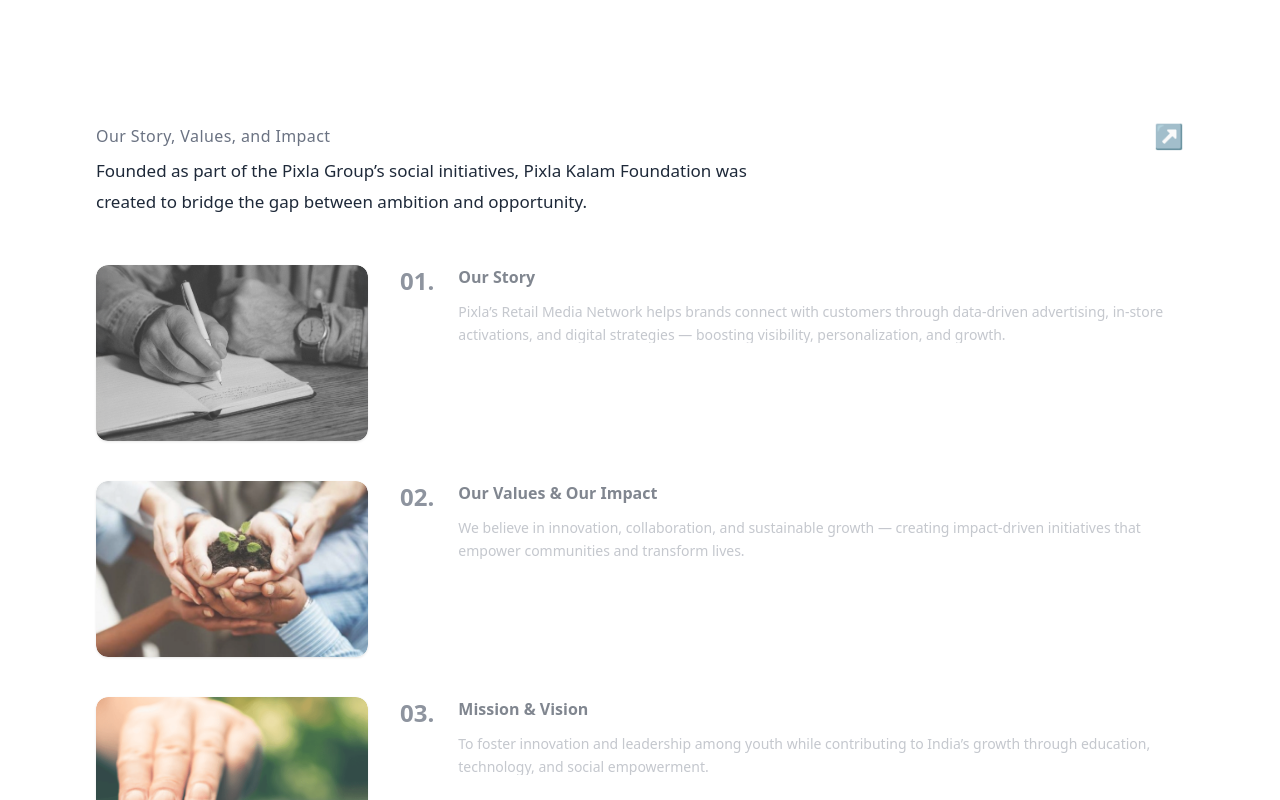
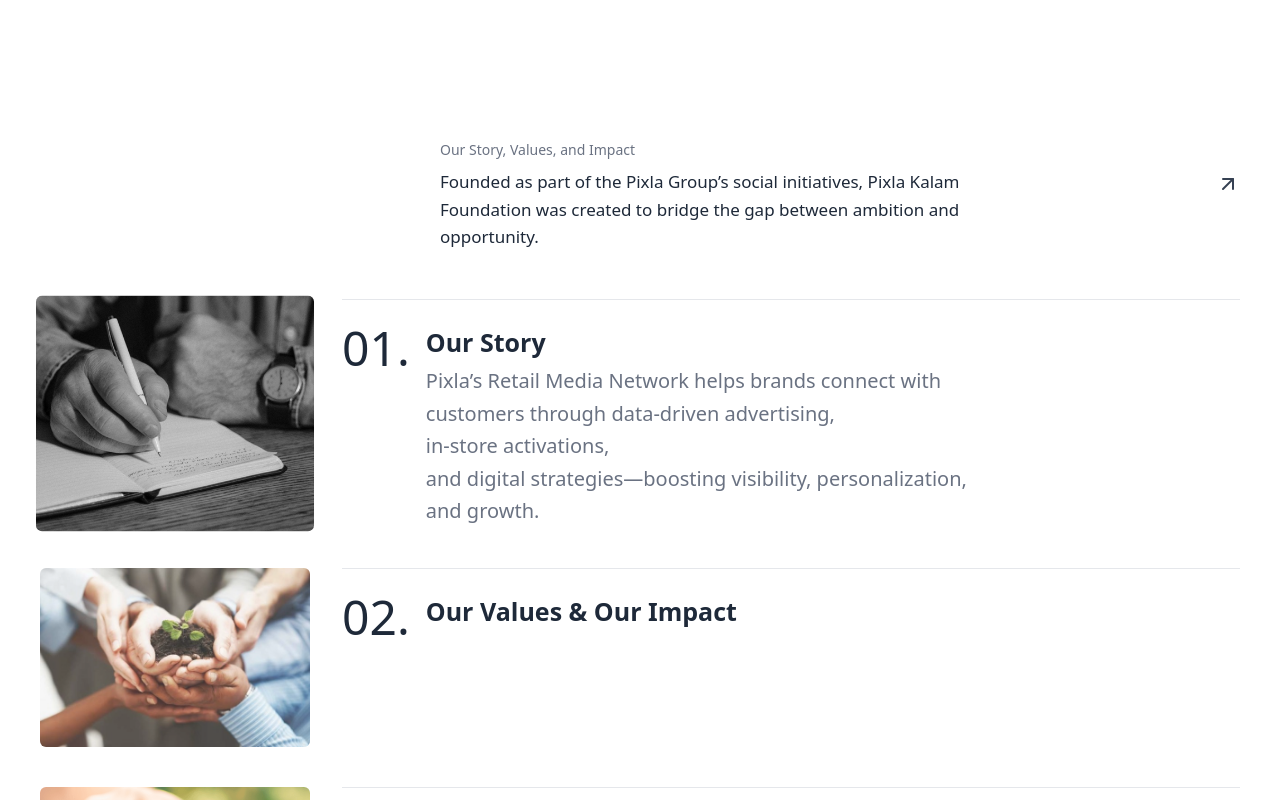
Before and after one commit to gayathri23-y/kalam_foundation, a React (Vite) app: page / in a window 1280 px wide. Shown: the part 1380-2180 px from the top of the page. Built offline with nearby package versions, Linux system fonts and the light colour scheme.

Commit message:
update h

```diff
--- a/package.json
+++ b/package.json
@@ -11,9 +11,11 @@
   },
   "dependencies": {
     "@tailwindcss/vite": "^4.1.16",
+    "framer-motion": "^12.23.24",
     "lucide-react": "^0.552.0",
     "react": "^19.1.1",
     "react-dom": "^19.1.1",
+    "react-icons": "^5.5.0",
     "react-router-dom": "^7.9.5",
     "tailwindcss": "^4.1.16"
   },
--- a/src/App.jsx
+++ b/src/App.jsx
@@ -1,21 +1,19 @@
-import {BrowserRouter as Router,Routes,Route} from 'react-router-dom'
-import React from 'react'
-import Header from "./Components/Header/Header"
-import Kalam from "./Pages/Kalam"
-
-
+import React from "react";
+import { BrowserRouter as Router, Routes, Route } from "react-router-dom";
+import Header from "./Components/Header/Header";
+import Footer from "./Components/Footer/Footer";
+import Kalam from "./Pages/Kalam";
 
 const App = () => {
   return (
-    <div>
-      <Router>
+    <Router>
       <Header />
       <Routes>
-       <Route path='/' element={<Kalam/>} />
-        </Routes>
-        </Router>
-    </div>
-  )
-}
+        <Route path="/" element={<Kalam />} />
+      </Routes>
+      <Footer />
+    </Router>
+  );
+};
 
-export default App
+export default App;
--- a/src/Components/Footer/Footer.jsx
+++ b/src/Components/Footer/Footer.jsx
@@ -1,7 +1,7 @@
 import React from 'react';
 import { BsArrowRight } from 'react-icons/bs';
 import { FiArrowUpRight } from 'react-icons/fi';
-import Footeri from "./../../../assets/Footer/Footer.png";
+import Footeri from "../../assets/Footer/Footer.png";
 
 const Footer = () => {
   const socialLinks = [
--- a/src/Components/Header/Footer/Footer.jsx
+++ /dev/null
@@ -1,115 +0,0 @@
-import React from 'react';
-import { BsArrowRight } from 'react-icons/bs';
-import { FiArrowUpRight } from 'react-icons/fi';
-import Footeri from "./../../../assets/Footer/Footer.png";
-
-const Footer = () => {
-  const socialLinks = [
-    { name: 'Facebook', href: '#' },
-    { name: 'Instagram', href: '#' },
-    { name: 'LinkedIn', href: '#' },
-    { name: 'Twitter/X', href: '#' },
-  ];
-
-  return (
-    <footer className="bg-black text-white font-sans">
-      <div className="container mx-auto px-28 py-16 md:py-24">
-
-        <h2 className="text-6xl md:text-8xl font-thin tracking-widest uppercase mb-12 md:mb-16">
-          Get in touch
-        </h2>
-
-        <div className="grid grid-cols-1 md:grid-cols-4 lg:grid-cols-4 gap-6 md:gap-10 ">
-
-          {/* Column 1: About - Adjusted max-width for paragraph */}
-          <div className="">
-            <h3 className="text-xl font-medium mb-4">Pixla Kalam Foundation</h3>
-            <p className="text-gray-400 text-lg leading-relaxed max-w-8xl"> {/* Added max-w-sm here */}
-              We'd love to hear from you! Whether you want to volunteer, partner, or support our initiatives, reach out to us through any of the following channels
-            </p>
-          </div>
-
-          {/* Column 2: Contact & Address (Combined into one column) */}
-          <div className="md:col-span-2 lg:col-span-2 flex flex-col gap-8 md:gap-10 ml-30">
-
-            {/* Contact Section */}
-            <div>
-              <h3 className="text-xl font-medium mb-4">CONTACT/</h3>
-              <a
-                href="mailto:contact@pixlakalamfoundation.org"
-                className="block text-md text-gray-400 hover:text-white hover:underline transition-colors"
-              >
-                contact@pixlakalamfoundation.org
-              </a>
-              <a
-                href="tel:+918778584566"
-                className="block text-md text-gray-400 hover:text-white hover:underline transition-colors mt-2"
-              >
-                +91 87785 84566
-              </a>
-            </div>
-
-            {/* Address Section (Now immediately below Contact) */}
-            <div>
-              <h3 className="text-xl font-medium mb-4">Address</h3>
-              <p className="text-md text-gray-400 leading-relaxed">
-                Opposite St. Joseph Polytechnic College, <br />
-                Soolamalai Village Bus Stop, <br />
-                Krishnagiri District, <br />
-                Tamil Nadu, 635108, India
-              </p>
-            </div>
-          </div>
-          {/* End of Combined Contact/Address Column */}
-
-          {/* Column 4 (or 3, depending on screen size): Image - Adjusted position */}
-          <div className="md:col-span-3 lg:col-span-1 flex justify-end -mt-8 md:-mt-40 ">
-            <img
-              src={Footeri}
-              alt="Hands stacked together"
-              className="w-[200px] h-[350px] object-cover"
-            />
-          </div>
-
-        </div> {/* End of Main Content Grid */}
-
-        {/* 3. Send Us a Message Button */}
-        <div className="mt-12 md:mt-16">
-          <button className="bg-white text-black py-3 px-6 flex items-center gap-3 group transition-all duration-300">
-            <span className="font-medium text-sm">Send Us a Message</span>
-            <BsArrowRight className="transition-transform group-hover:translate-x-1" />
-          </button>
-        </div>
-
-        {/* 4. Bottom Bar (Socials & Copyright) */}
-        <div className="mt-16 md:mt-24 pt-8 border-t border-gray-800 flex flex-col-reverse sm:flex-row justify-between items-start sm:items-center gap-8">
-
-          {/* Social Links */}
-          <div className="flex flex-wrap gap-x-6 gap-y-2">
-            {socialLinks.map((link) => (
-              <a
-                key={link.name}
-                href={link.href}
-                target="_blank"
-                rel="noopener noreferrer"
-                className="flex items-center gap-1 text-sm text-gray-400 hover:text-white transition-colors"
-              >
-                {link.name}
-                <FiArrowUpRight className="text-xs" />
-              </a>
-            ))}
-          </div>
-
-          {/* Copyright */}
-          <div>
-            <span className="text-4xl lg:text-5xl font-light text-gray-500">
-              @2025
-            </span>
-          </div>
-        </div>
-      </div>
-    </footer>
-  );
-};
-
-export default Footer;
--- a/src/Components/Kalam/Story.jsx
+++ b/src/Components/Kalam/Story.jsx
@@ -1,123 +1,110 @@
-// OurStorySection.jsx
-import React, { useState } from "react";
+import { useState } from "react";
+import { motion, AnimatePresence } from "framer-motion";
+import { ArrowUpRight } from "lucide-react";
 
 import storyImg from "../../assets/Sec3/stor.png";
 import valuesImg from "../../assets/Sec3/values.png";
 import missionImg from "../../assets/Sec3/mission.png";
 
-const items = [
+export default function PixlaAbout() {
+  const [active, setActive] = useState(1);
+
+  const sections = [
     {
-    number: "01",
+      id: 1,
       title: "Our Story",
-    text: "Pixla’s Retail Media Network helps brands connect with customers through data-driven advertising, in-store activations, and digital strategies — boosting visibility, personalization, and growth.",
-    src: storyImg,
-    alt: "Our story",
+      text: `Pixla’s Retail Media Network helps brands connect with customers through data-driven advertising,<br />in-store activations,<br />and digital strategies—boosting visibility, personalization, and growth.`,
+      image: storyImg,
     },
     {
-    number: "02",
+      id: 2,
       title: "Our Values & Our Impact",
-    text: "We believe in innovation, collaboration, and sustainable growth — creating impact-driven initiatives that empower communities and transform lives.",
-    src: valuesImg,
-    alt: "Values and impact",
+      text: `We empower local communities by supporting education,<br />innovation,<br />and sustainability initiatives that create measurable, lasting impact.`,
+      image: valuesImg,
     },
     {
-    number: "03",
+      id: 3,
       title: "Mission & Vision",
-    text: "To foster innovation and leadership among youth while contributing to India’s growth through education, technology, and social empowerment.",
-    src: missionImg,
-    alt: "Mission and vision",
+      text: `Our mission is to bridge ambition and opportunity.<br />Our vision is a world where every individual has the tools and support to achieve their fullest potential.`,
+      image: missionImg,
     },
   ];
 
-export default function OurStorySection() {
-  const [active, setActive] = useState(null);
-
   return (
-    <section className="bg-white px-8 md:px-24 py-16">
-      {/* Header */}
-      <div className="flex justify-between items-start mb-12">
-        <div>
-          <h3 className="text-gray-500 font-medium mb-2 tracking-wide">
+    <div className="max-w-7xl mx-auto py-20 px-10 font-sans">
+      {/* ==================== TOP SECTION ==================== */}
+      <div className="top-section flex justify-end mb-12">
+        <div className="w-full md:w-2/3">
+          <p className="text-gray-500 text-sm mb-2">
             Our Story, Values, and Impact
-          </h3>
-          <p className="text-gray-800 text-[17px] leading-[1.8] max-w-2xl">
+          </p>
+          <div className="flex justify-between items-start">
+            <h2 className="text-[17px] leading-relaxed text-gray-800 max-w-xl">
               Founded as part of the Pixla Group’s social initiatives, Pixla Kalam
-            Foundation was created to bridge the gap between ambition and
-            opportunity.
-          </p>
+              Foundation was created to bridge the gap between ambition and opportunity.
+            </h2>
+            <ArrowUpRight className="w-6 h-6 text-gray-700 mt-1 flex-shrink-0" />
           </div>
-        <div className="text-black opacity-80 text-2xl leading-none select-none">
-          ↗
         </div>
       </div>
 
-      {/* Story Items */}
-      <div className="space-y-10">
-        {items.map((it, idx) => {
-          const isActive = active === idx;
-
-          return (
+      {/* ==================== MAIN SECTIONS ==================== */}
+      <div className="main-sections space-y-10">
+        {sections.map((sec) => (
           <div
-              key={idx}
-              onMouseEnter={() => setActive(idx)}
-              onMouseLeave={() => setActive(null)}
-              className={`flex flex-col md:flex-row items-start gap-8 cursor-pointer transition-all duration-500 ease-in-out ${
-                isActive ? "opacity-100" : "opacity-80"
-              }`}
+            key={sec.id}
+            onMouseEnter={() => setActive(sec.id)}
+            className="section-row flex items-stretch gap-8"
           >
-              {/* Image Section */}
-              <div
-                className={`overflow-hidden rounded-xl shadow-sm transition-all duration-500 ease-in-out ${
-                  isActive ? "md:w-1/3 w-full" : "md:w-1/4 w-full"
-                }`}
+            {/* ---------- LEFT IMAGE ---------- */}
+            <motion.div
+              className="left-image w-[270px] flex-shrink-0 overflow-hidden rounded-md"
+              animate={{
+                scale: active === sec.id ? 1.03 : 1,
+                opacity: active === sec.id ? 1 : 0.8,
+              }}
+              transition={{ duration: 0.3 }}
             >
               <img
-                  src={it.src}
-                  alt={it.alt}
-                  className={`w-full object-cover rounded-xl transition-transform duration-500 ease-in-out ${
-                    isActive
-                      ? "scale-105 h-56 md:h-64"
-                      : "scale-100 h-44 md:h-44"
-                  }`}
+                src={sec.image}
+                alt={sec.title}
+                className="w-full h-full object-cover"
               />
+            </motion.div>
+
+            {/* ---------- RIGHT CONTENT ---------- */}
+            <div className="right-content flex-1 border-t border-gray-200 pt-6 cursor-pointer">
+              <div className="flex items-start gap-4">
+                <div className="text-5xl font-light text-gray-800 leading-none">
+                  {sec.id < 10 ? `0${sec.id}.` : sec.id}
                 </div>
 
-              {/* Text Section */}
-              <div
-                className={`flex-1 transition-all duration-500 ease-in-out ${
-                  isActive
-                    ? "max-h-[800px] opacity-100"
-                    : "max-h-[90px] opacity-70 overflow-hidden"
-                }`}
-              >
-                <div className="flex items-start gap-6">
-                  <span className="text-2xl font-semibold text-gray-700">
-                    {it.number}.
-                  </span>
                 <div>
-                    <h4 className="text-gray-800 font-semibold mb-2 text-[16px]">
-                      {it.title}
-                    </h4>
-                    <p
-                      className={`text-gray-500 text-sm leading-relaxed transition-all duration-500 ${
-                        isActive
-                          ? "opacity-100 translate-y-0"
-                          : "opacity-0 translate-y-1 md:opacity-70"
-                      }`}
-                    >
-                      {it.text}
-                    </p>
+                  <h3 className="text-[25px] font-semibold text-gray-800 mb-1">
+                    {sec.title}
+                  </h3>
+
+                  <AnimatePresence initial={false}>
+                    {active === sec.id && (
+                      <motion.p
+                        className="text-[20px] text-gray-500 max-w-xl leading-relaxed"
+                        initial={{ opacity: 0, height: 0 }}
+                        animate={{ opacity: 1, height: "auto" }}
+                        exit={{ opacity: 0, height: 0 }}
+                        transition={{ duration: 0.35 }}
+                        dangerouslySetInnerHTML={{ __html: sec.text }}
+                      />
+                    )}
+                  </AnimatePresence>
                 </div>
               </div>
+            </div>
+          </div>
+        ))}
 
-                {isActive && (
-                  <hr className="border-gray-200 mt-6 transition-opacity duration-500" />
-                )}
+        {/* final border */}
+        <div className="border-t border-gray-200" />
       </div>
     </div>
   );
-        })}
-      </div>
-    </section>
-  );
 }
```
Also changed, not shown: 1 other file (tests, documents, lock files or other folders). Lines whose indentation alone changed are shown as unchanged.
